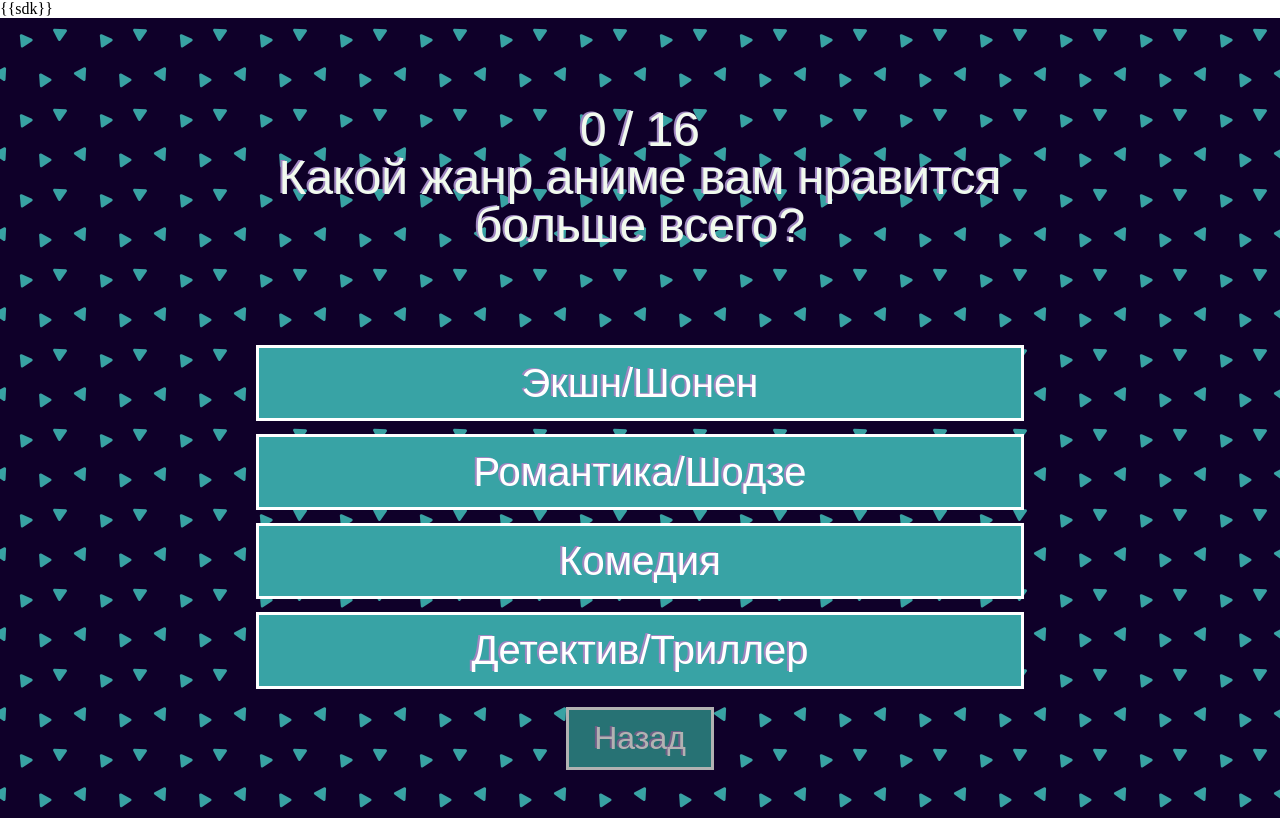
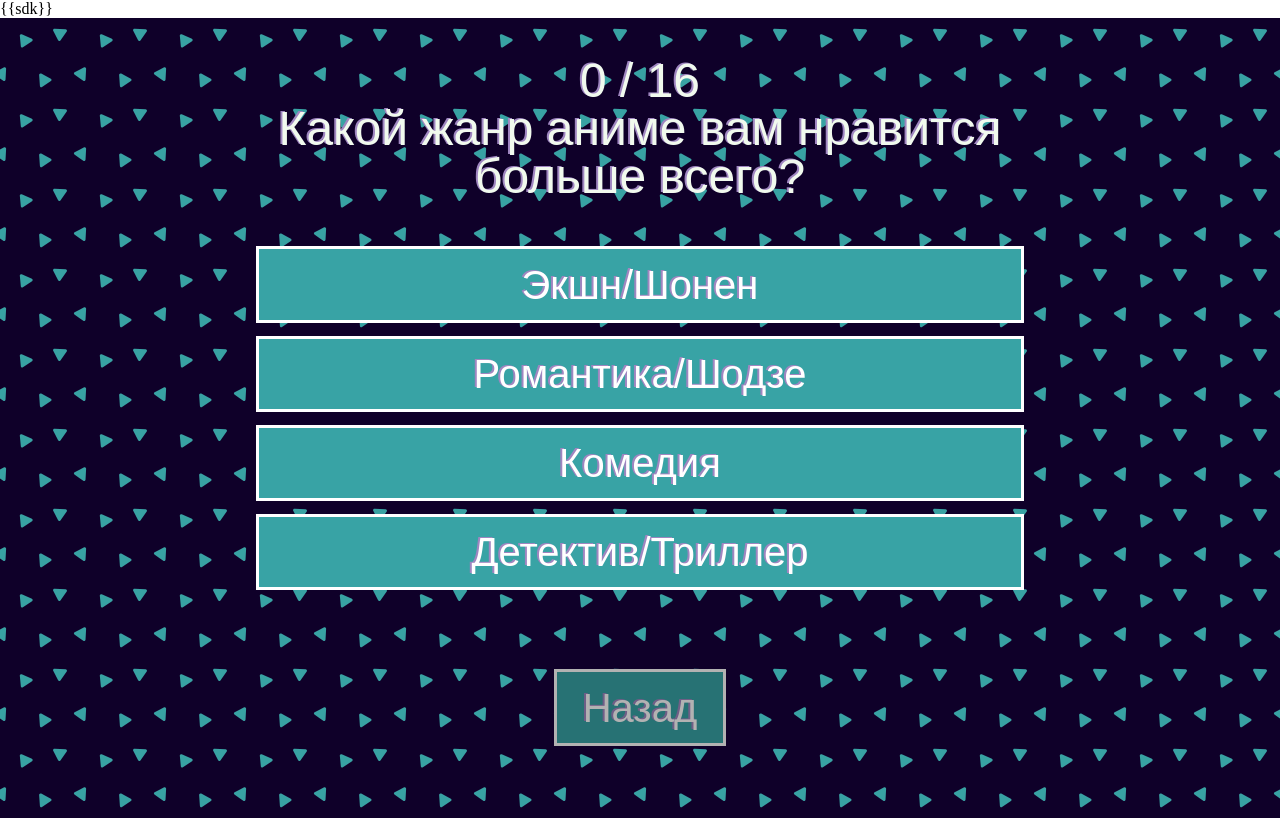
Before and after one commit to yhdgms1/anime-boyfriend, a Svelte app: page / in a window 1280 px wide. Both pictures are taken after a click on the button "Играть". Built offline with nearby package versions, Linux system fonts and the light colour scheme; a web font is replaced by a local one.

Commit message:
fix sizings

```diff
--- a/src/routes/Game.svelte
+++ b/src/routes/Game.svelte
@@ -68,7 +68,8 @@
       <span class="question">{question.question}</span>
     </div>
 
-    <ul class="base">
+  <div class="base">
+    <ul>
       {#each question.answers as answer}
         <li>
           <Button on:click={process(answer.parameters)} style="width: 100%;" choice>
@@ -77,14 +78,15 @@
         </li>
       {/each}
     </ul>
+  </div>
 
     <div class="bottom">
-      <Button disabled={index === 0} on:click={back}>
+      <Button disabled={index === 0} on:click={back} choice>
         Назад
       </Button>
     </div>
   {:else}
-    <div class="head head--boyfriend">
+    <div class="head">
       <span class="boyfriend">Ваш парень:</span>
       <span class="boyfriend">{boyfriend}</span>
     </div>
@@ -106,16 +108,16 @@
     width: 100%;
     height: 100vh;
 
-    display: flex;
-    align-items: center;
-    flex-direction: column;
+    display: grid;
+    grid-template-columns: 1fr;
+    grid-template-rows: 1fr 1fr 1fr;
   }
 
   .question, .progress, .boyfriend {
     padding: 0 0.2rem;
 
-    font-size: 2.4rem;
-    line-height: 2.2rem;
+    font-size: 1.6rem;
+    line-height: 1.6rem;
 
     text-align: center;
   }
@@ -124,7 +126,6 @@
   }
 
   .head {
-    height: 40vh;
     display: flex;
     align-items: center;
     flex-direction: column;
@@ -133,12 +134,7 @@
     text-shadow: -2px -1px 0 #9f86c0;
   }
 
-  .head--boyfriend {
-    height: 20vh;
-  }
-
   .bottom {
-    height: 20vh;
     display: flex;
     align-items: center;
     flex-direction: column;
@@ -148,12 +144,7 @@
   .base {
     display: flex;
     flex-direction: column;
-
-    height: 40vh;
-  }
-
-  .base--boyfriend {
-    height: 60vh;
+    align-items: center;
   }
 
   .base--boyfriend > img {
```
